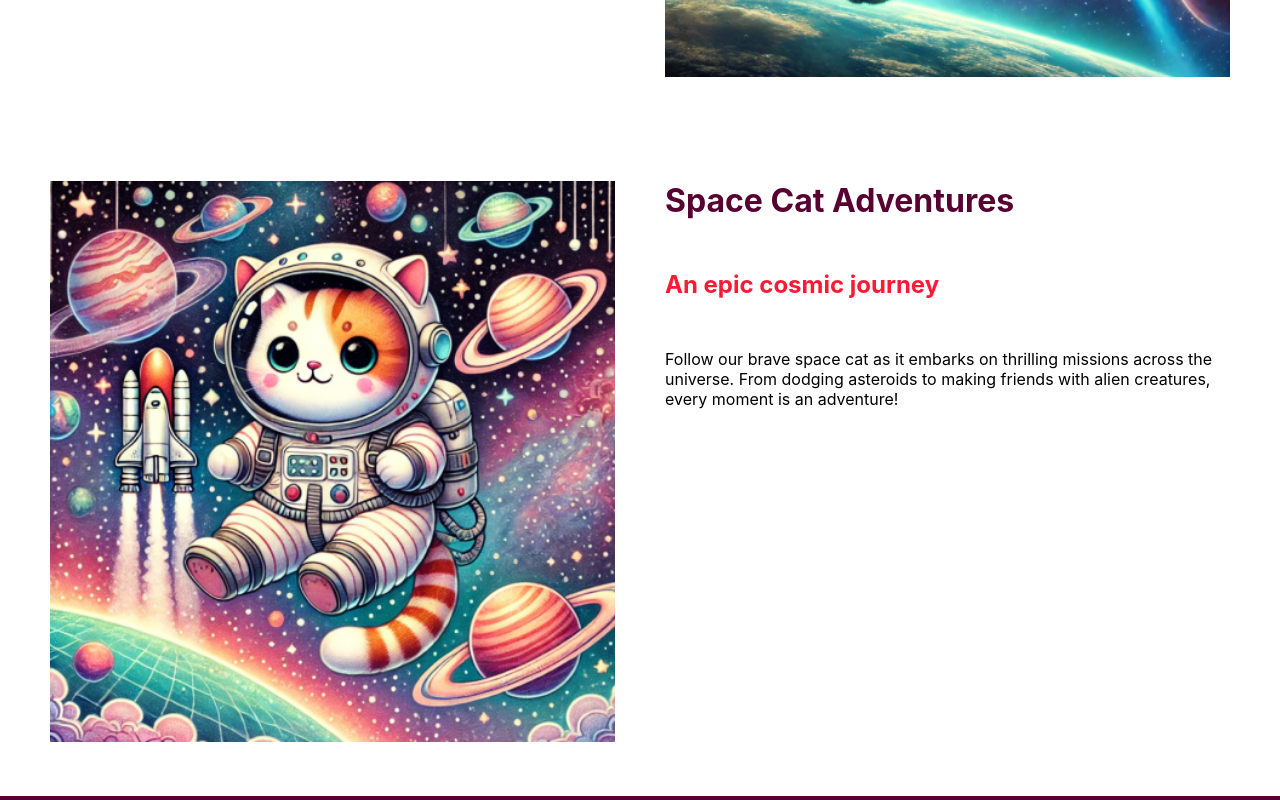
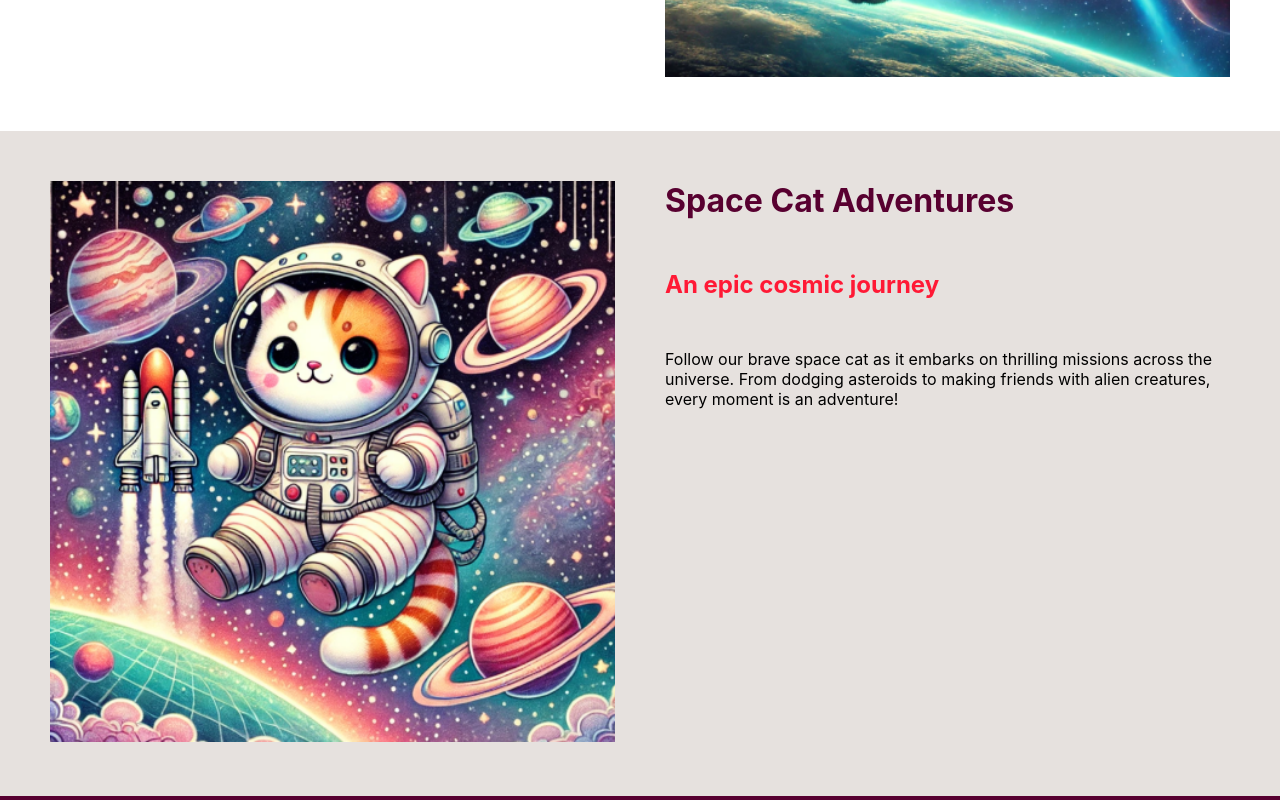
Before and after one commit to andersdamsgaard95/reactAssignment, a React (Create React App) app: page / in a window 1280 px wide. Shown: the part 1200-2000 px from the top of the page. Built offline with nearby package versions, Linux system fonts and the light colour scheme.

Commit message:
README fil tilføjet

```diff
--- a/src/App.css
+++ b/src/App.css
@@ -46,10 +46,6 @@ h2 {
   align-self: end;
 }
 
-.background-color {
-  background-color: #580030 !important;
-}
-
 /* MEDIA QUERIES */
 @media screen and (max-width: 700px) {
   .container {
--- a/src/App.js
+++ b/src/App.js
@@ -2,6 +2,7 @@ import './App.css';
 import photo1 from './img/photo1.png';
 import photo2 from './img/photo2.png';
 
+//  CONTENT OBJECT
 const content = {
 
   layout1: {
@@ -26,9 +27,12 @@ const content = {
 }
 
 //  RESPONSIVE REUSABLE COMPONENT
-function App({content, flipped, backgroundColor, textPosition}) {
+function App({content, flipped, darkBackgroundColor, lightBackgroundColor, textPosition}) {
   return (
-    <div className={`container ${flipped && 'flipped-layout'} ${backgroundColor && 'background-color'}`}>
+    <div
+      className={`container ${flipped && 'flipped-layout'}`}
+      style={{ backgroundColor: darkBackgroundColor ? darkBackgroundColor : lightBackgroundColor ? lightBackgroundColor : '' }}
+    >
 
       <div className='img-container'>
         <img
@@ -37,11 +41,11 @@ function App({content, flipped, backgroundColor, textPosition}) {
       </div>
 
       <div className={`text-container ${textPosition === 'top' ? 'text-position-top' : textPosition === 'bottom' ? 'text-position-bottom' : ''}`}>
-        <h1 style={{color: backgroundColor && '#ffffff'}}>
+        <h1 style={{color: darkBackgroundColor && '#ffffff'}}>
           {content.headline}
         </h1>
         <h2>{content.tagline}</h2>
-        <p style={{color: backgroundColor && '#ffffff'}}>
+        <p style={{color: darkBackgroundColor && '#ffffff'}}>
           {content.text}
         </p>
       </div>
--- a/src/index.js
+++ b/src/index.js
@@ -12,9 +12,9 @@ root.render(
 
     <App content={content.layout2} flipped={true} />
 
-    <App content={content.layout1} flipped={false} textPosition={'top'} />
+    <App content={content.layout1} flipped={false} textPosition={'top'} lightBackgroundColor={'#E6E1DE'} />
 
-    <App content={content.layout2} flipped={true} textPosition={'bottom'} backgroundColor={true} />
+    <App content={content.layout2} flipped={true} textPosition={'bottom'} darkBackgroundColor={'#580030'} />
 
   </React.StrictMode>
 );
```
Also changed, not shown: 1 other file (tests, documents, lock files or other folders).
